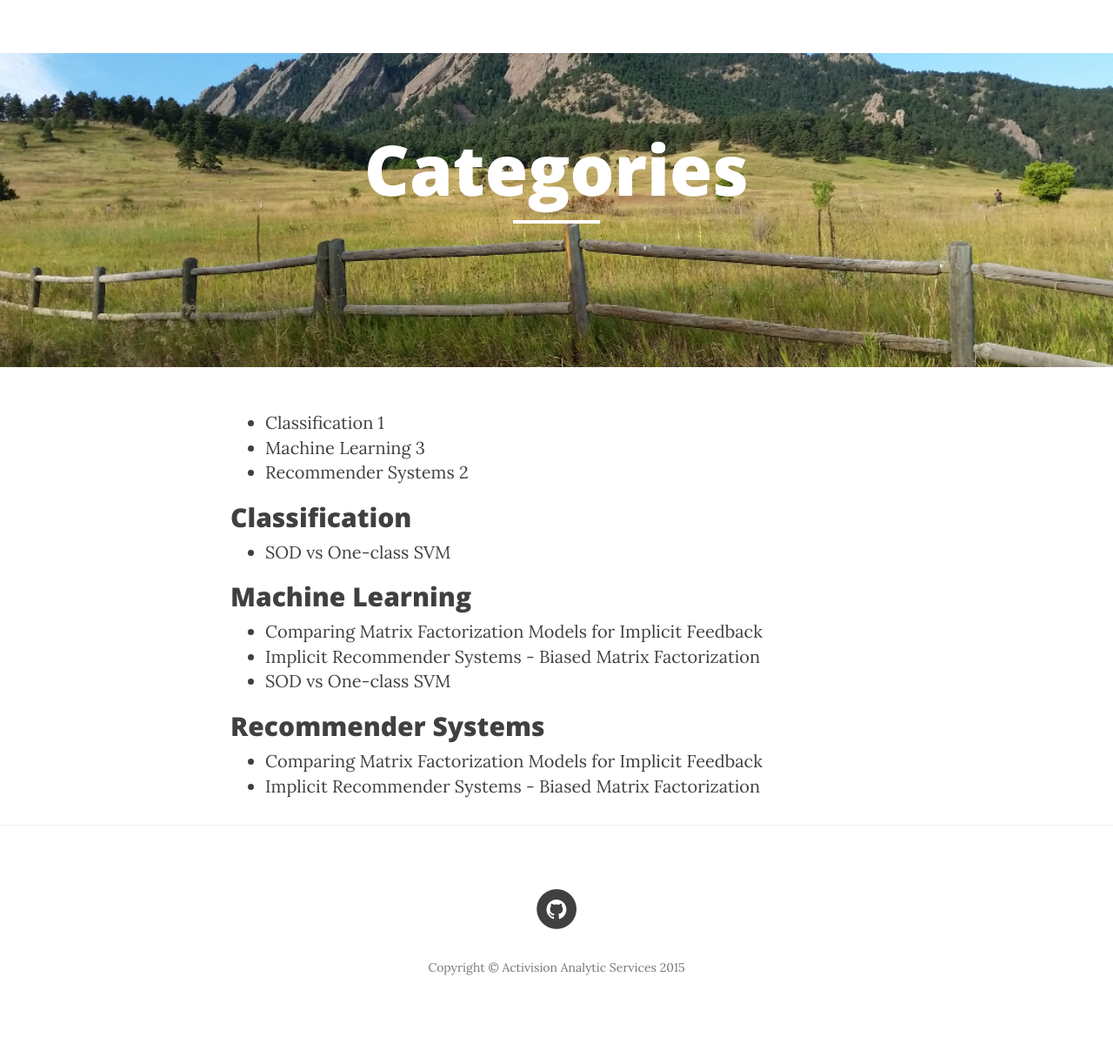
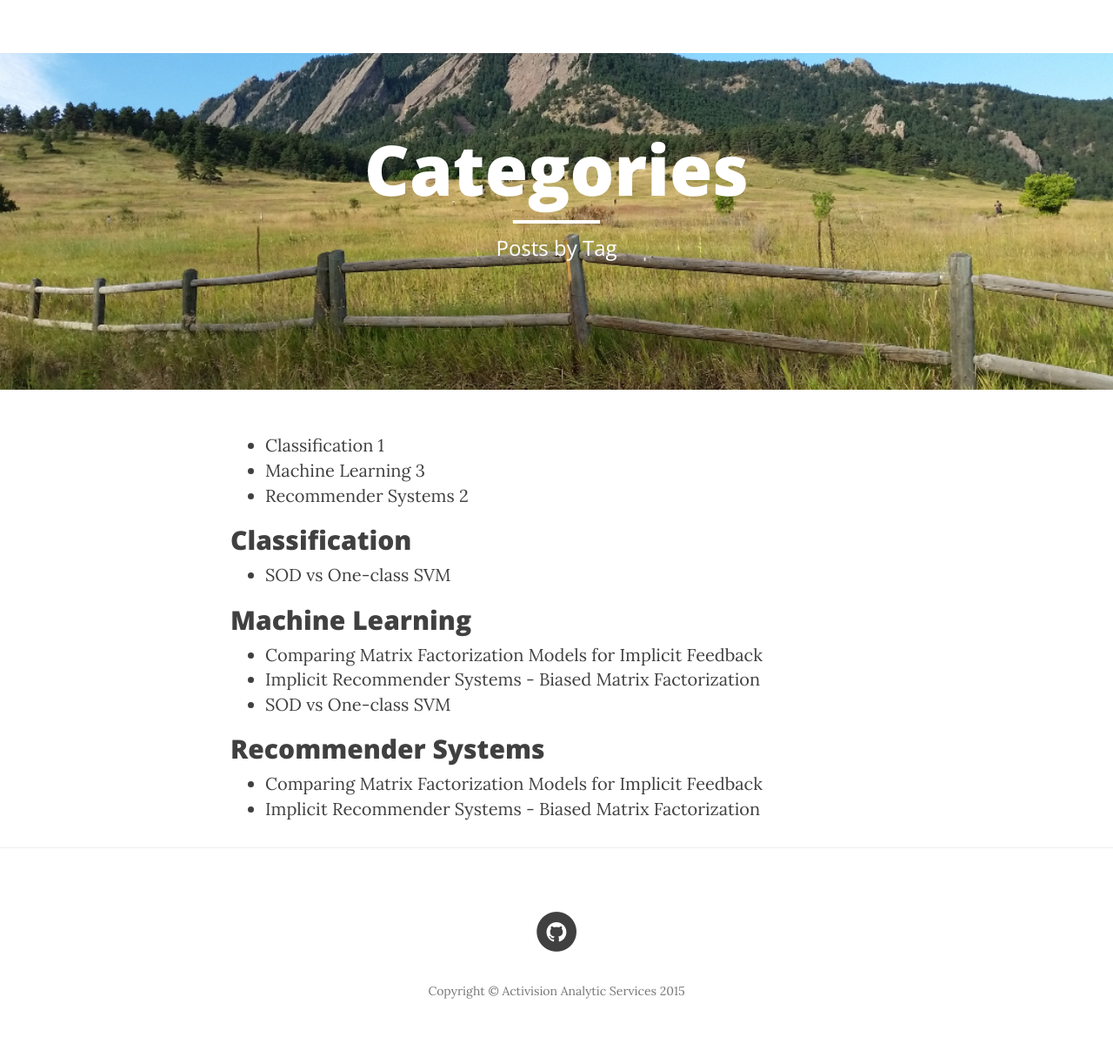
Before and after one commit to ActivisionGameScience/ActivisionGameScience.github.io, a Jekyll site: the page built from category.html, in a window 1280 px wide. Shown: the whole page at 87% size. Built offline with Jekyll 4.4.1, drawn with Linux system fonts in a browser that asks for light colours; nearby versions of some CDN libraries; before the commit the page ends 1188 px from its top, so only the background shows below that.

Commit message:
added description to Categories.html

```diff
--- a/category.html
+++ b/category.html
@@ -1,6 +1,7 @@
 ---
 layout: page
 title: Categories
+description: Posts by Tag
 header: Posts By Tag
 group: navigation
 header-img: img/boulder.jpg
```
